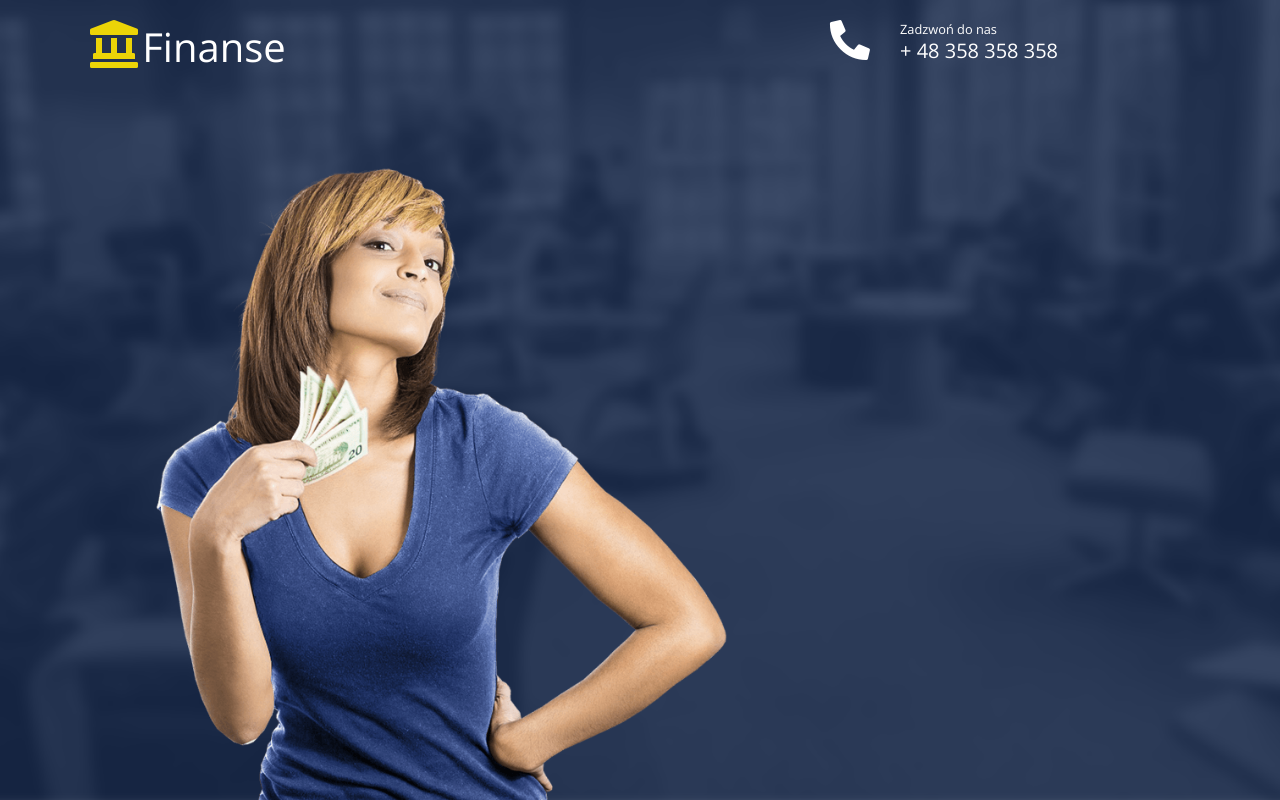
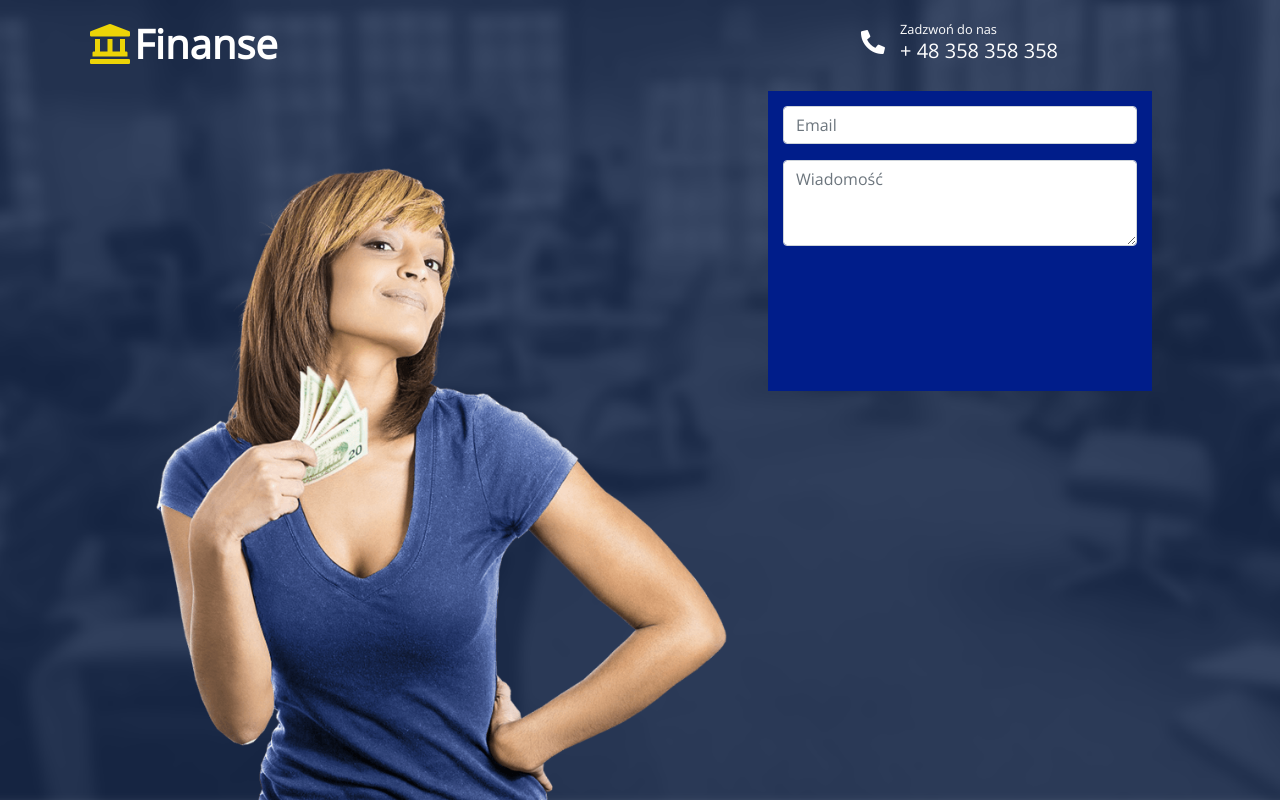
Before and after one commit to matyldaczuba/project-sass, a website: page sass-project/app/index.html in a window 1280 px wide. Drawn offline with nearby package versions, Linux system fonts and the light colour scheme.

Commit message:
upadate header, form wip

```diff
--- a/sass-project/app/index.html
+++ b/sass-project/app/index.html
@@ -15,20 +15,26 @@
 </head>
 
 <body>
+    <!--        MAIN CONTAINER-->
 
     <div class="container-fluid">
 
+        <!--               MAIN HEADER-->
 
         <header class="main-header container">
             <div class="row">
+
+                <!--               BANER-->
                 <div class="col-6 logo">
 
                     <i class="fas fa-landmark"></i>
                     <h1>Finanse</h1>
 
                 </div>
+                <!--               BANER END-->
 
-                <div class="col-6 contact text-center container">
+                <!--               CONTACT SECTION-->
+                <section class="col-6 contact text-center container">
 
                     <div class="row">
 
@@ -44,20 +50,41 @@
                         </div>
 
                     </div>
+                </section>
+                <!--               CONTACT SECTION END-->
+
+            </div>
+        </header>
+        <!--               MAIN HEADER END-->
+
+
+
+        <!--        FORM SECTION-->
+        <section class="form-section d-flex justify-content-end">
+
+            <form action="POST" class="main-form">
+                <div class="form-group">
+
+                    <input type="email" class="form-control" id="exampleFormControlInput1" placeholder="Email">
+
                 </div>
 
+                <div class="form-group">
+                    <textarea class="form-control" id="exampleFormControlTextarea1" rows="3" placeholder="Wiadomość"></textarea>
+                </div>
+            </form>
 
-            </div>
+        </section>
 
-        </header>
-        <div class="row">
+        <!--        FORM SECTION-->
 
 
-        </div>
+
 
 
 
     </div>
+    <!--        MAIN CONTAINER END-->
 
 
     <!--BOOTSTRAP JS-->
--- a/sass-project/app/scss/_form.scss
+++ b/sass-project/app/scss/_form.scss
@@ -1,2 +1,17 @@
 @import "zmienne";
 @import "mixins";
+
+.form-section {
+    width: 100%;
+    height: 300px;
+    //    height: auto;
+
+    .main-form {
+        width: 30%;
+        margin-right: 10%;
+        background: $blue;
+        padding: 15px;
+
+    }
+
+}
--- a/sass-project/app/scss/_main-container.scss
+++ b/sass-project/app/scss/_main-container.scss
@@ -13,4 +13,5 @@
     background-image: url(../img/background.png);
     background-size: cover;
     font-family: $font;
+    position: relative;
 }
--- a/sass-project/app/scss/_main-header.scss
+++ b/sass-project/app/scss/_main-header.scss
@@ -21,8 +21,11 @@
         //        background: aqua;
 
         i {
-            font-size: 3rem;
+            font-size: 2.5rem;
             color: $yellow;
+        }
+        h1{
+            font-weight: bolder;
         }
 
 
@@ -35,9 +38,11 @@
         width: 50%;
 
         .contact-left {
+            padding-right: 0!important;
 
             i {
-                font-size: 2.5rem;
+                font-size: 1.5rem;
+                padding-top: 10px;
                 -webkit-transform: rotateY(180deg);
                 -moz-transform: rotateY(180deg);
                 -o-transform: rotateY(180deg);
--- a/sass-project/app/scss/style.scss
+++ b/sass-project/app/scss/style.scss
@@ -5,3 +5,4 @@
 @import "main-header";
 @import "main-container";
 @import "form";
+@import "footer";
```
Also changed, not shown: sass-project/app/css/style.css, sass-project/app/scss/_footer.scss (added).
